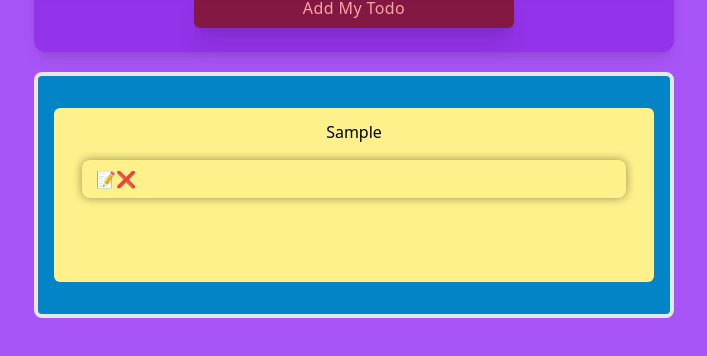
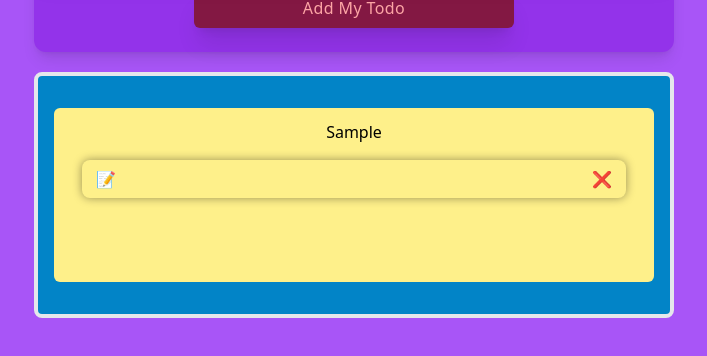
Before and after one commit to parham-mosadeq/todo-app-redux, a React (Create React App) app: page / in a window 1280 px wide. Both pictures are taken after typing "Sample" into the empty fields and a click on the button "Add My Todo". Shown: the part 132-488 px from the top of the page, without its empty margins (286-993 px from the left). Built offline with nearby package versions, Linux system fonts and the light colour scheme.

Commit message:
edit was fixed, some styles added

```diff
--- a/src/components/Todo.js
+++ b/src/components/Todo.js
@@ -2,61 +2,26 @@ import React from 'react';
 // redux
 import { useSelector, useDispatch } from 'react-redux';
 // actions
-import {
-  doneTodo,
-  editTodo,
-  removeTodo,
-  closeEdit,
-} from '../redux/todos/actionTodo';
-
-import styled from 'styled-components';
-
-const Container = styled.div`
-  height: 150px;
-  width: 100%;
-`;
-
-const BtnContainer = styled.div`
-  box-shadow: 0 0 10px rgba(0, 0, 0, 0.4);
-  height: min-content;
-  padding: 7px 14px;
-  display: flex;
-  flex-wrap: nowrap;
-  margin: 1rem;
-  border-radius: 8px;
-`;
+import { editTodo, removeTodo, closeEdit } from '../redux/todos/actionTodo';
+// styles
+import { BtnContainer, Container } from '../styles/styledComponents';
 
 const Todo = ({ txt, id }) => {
   const dispatch = useDispatch();
 
-  const isDone = useSelector((state) => state.todoReducer.isDone);
   const isEditing = useSelector((state) => state.todoReducer.isEditing);
   const isId = useSelector((state) => state.todoReducer.id);
 
   return (
     <Container>
-      {isId !== id ? (
-        <p
-          onDoubleClick={() => dispatch(doneTodo(id))}
-          className={
-            isDone
-              ? 'text-gray-800 font-light tracking-wider line-through cursor-pointer'
-              : ''
-          }
-        >
-          {txt}
-        </p>
-      ) : (
-        <p>try</p>
-      )}
-
+      <p>{txt}</p>
       <BtnContainer>
         <button
           onClick={() =>
             isEditing ? dispatch(closeEdit(id)) : dispatch(editTodo(id))
           }
         >
-          {isEditing ? '❌' : '📝'}
+          {isEditing && id === isId ? '❌' : '📝'}
         </button>
 
         {/* 🔁 ✔ */}
--- a/src/components/Todos.js
+++ b/src/components/Todos.js
@@ -13,6 +13,7 @@ const Todos = () => {
 
   const todosArray = useSelector((state) => state.todoReducer.todos);
   const isEditing = useSelector((state) => state.todoReducer.isEditing);
+
   const dispatch = useDispatch();
 
   const focusOnInput = useRef();
@@ -45,7 +46,7 @@ const Todos = () => {
         <div className='mt-5 text-red-300  rounded-md shadow-xl w-1/2 mr-auto ml-auto bg-pink-900'>
           <button
             className='capitalize tracking-wide pl-1 pr-1 pt-2 pb-2 hover:shadow-lg'
-            onClick={(e) => dispatch(addTodo(e))}
+            onClick={() => dispatch(addTodo())}
           >
             {isEditing ? ' finished' : 'add my todo'}
           </button>
@@ -56,15 +57,15 @@ const Todos = () => {
       {/* button end */}
 
       {/* show todo */}
-      <article className='bg-sky-600 w-6/12 mr-auto ml-auto mt-5 rounded-lg p-4 border-4'>
+      <article className='bg-sky-600 max-h-96 w-6/12 mr-auto ml-auto mt-5 rounded-lg p-4 border-4'>
         {/* todo start */}
-        {todosArray.length ? (
+        {todosArray ? (
           todosArray.map((todo) => {
             const { id, txt } = todo;
             return (
               <div
                 key={id}
-                className='mt-4 mb-4 p-3  bg-yellow-200 rounded-md '
+                className='mt-4 mb-4 p-3 max-h-96  bg-yellow-200 rounded-md '
               >
                 <Todo txt={txt} id={id} />
               </div>
--- a/src/redux/todos/actionTodo.js
+++ b/src/redux/todos/actionTodo.js
@@ -19,13 +19,6 @@ const editTodo = (id) => {
   };
 };
 
-const doneTodo = (id) => {
-  return {
-    type: 'DONE_TODO',
-    payload: id,
-  };
-};
-
 const removeTodo = (id) => {
   return {
     type: 'REMOVE_TODO',
@@ -40,4 +33,4 @@ const closeEdit = (id) => {
   };
 };
 
-export { addTodo, textTodo, doneTodo, editTodo, removeTodo, closeEdit };
+export { addTodo, textTodo, editTodo, removeTodo, closeEdit };
--- a/src/redux/todos/reducerTodo.js
+++ b/src/redux/todos/reducerTodo.js
@@ -3,7 +3,6 @@ import { v4 as uuidv4 } from 'uuid';
 const initState = {
   textTodo: '',
   todos: [],
-  isDone: false,
   isEditing: false,
   id: null,
 };
@@ -16,27 +15,21 @@ const reducerTodo = (state = initState, action) => {
       };
 
     case 'ADD_TODO':
-      state.todos.push({ id: uuidv4(), txt: state.textTodo });
+
+      if (state.isEditing) {
+        const itemId = state.id;
+        const findItem = state.todos.find((item) => item.id === itemId);
+        findItem.txt = state.textTodo;
+      } else {
+        //pushing new entered data to todos array
+        state.todos.push({ id: uuidv4(), txt: state.textTodo });
+      }
 
       return {
         ...state,
         textTodo: '',
         isEditing: false,
       };
-
-    // if (state.textTodo) {
-    //   state.todos.push({ id: uuidv4(), txt: state.textTodo });
-    //   return {
-    //     ...state,
-    //     textTodo: '',
-    //     isEditing: false,
-    //   };
-    // } else {
-    //   return {
-    //     ...state,
-    //     textTodo: '',
-    //   };
-    // }
 
     case 'REMOVE_TODO':
       const newItems = state.todos.filter((item) => {
@@ -48,35 +41,17 @@ const reducerTodo = (state = initState, action) => {
         textTodo: '',
       };
 
-    case 'DONE_TODO':
-      const finished = state.todos.find((item) => item.id === action.payload);
-      if (action.payload === finished.id) {
-        console.log(finished);
-        return {
-          ...state,
-          isDone: true,
-          textTodo: '',
-        };
-      } else {
-        return {
-          ...state,
-          isDone: false,
-          textTodo: '',
-        };
-      }
-
     case 'EDIT_TODO':
       const editedItem = state.todos.find((item) => item.id === action.payload);
+
       return {
         ...state,
         textTodo: editedItem.txt,
         isEditing: !state.isEditing,
+        id: action.payload,
       };
 
     case 'CLOSE_EDIT':
-      // const removeEditedItem = state.todos.find(
-      //   (item) => item.id === action.payload
-      // );
       return {
         ...state,
         textTodo: '',
--- /dev/null
+++ b/src/styles/styledComponents.js
@@ -0,0 +1,21 @@
+import styled from 'styled-components';
+
+// styles Todo.sj
+const Container = styled.div`
+  height: 150px;
+  max-height: 500px;
+  width: 100%;
+`;
+
+const BtnContainer = styled.div`
+  box-shadow: 0 0 10px rgba(0, 0, 0, 0.4);
+  height: min-content;
+  padding: 7px 14px;
+  display: flex;
+  justify-content: space-between;
+  flex-wrap: nowrap;
+  margin: 1rem;
+  border-radius: 8px;
+`;
+
+export { Container, BtnContainer };
```
